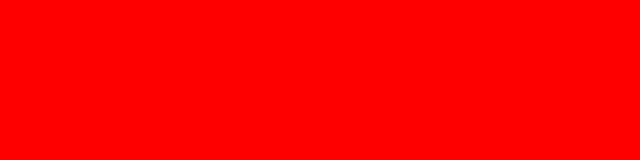
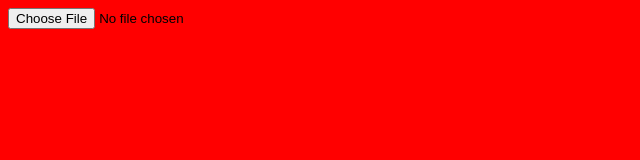
Before and after one commit to R4GHAV/newone, a plain HTML site: page index.html in a window 1280 px wide. Shown: the whole page, without its empty margins (0-640 px from the left). Drawn offline with Linux system fonts and the light colour scheme.

Commit message:
Update index.html

```diff
--- a/index.html
+++ b/index.html
@@ -8,6 +8,7 @@
   <body>
 
 <form class="" action="index.html" method="post">
+  <input type="file" name="" value="">
     </form>
 
 
```
